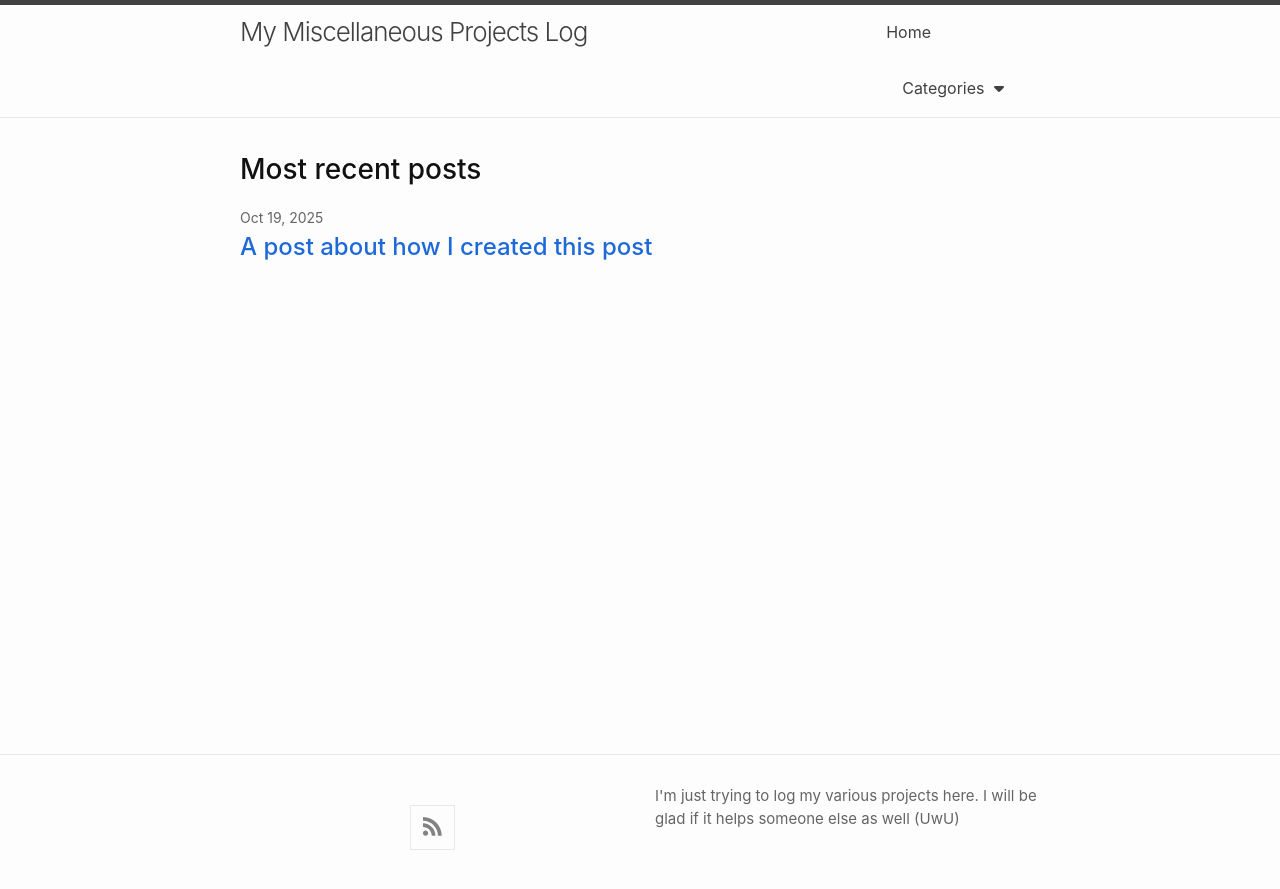
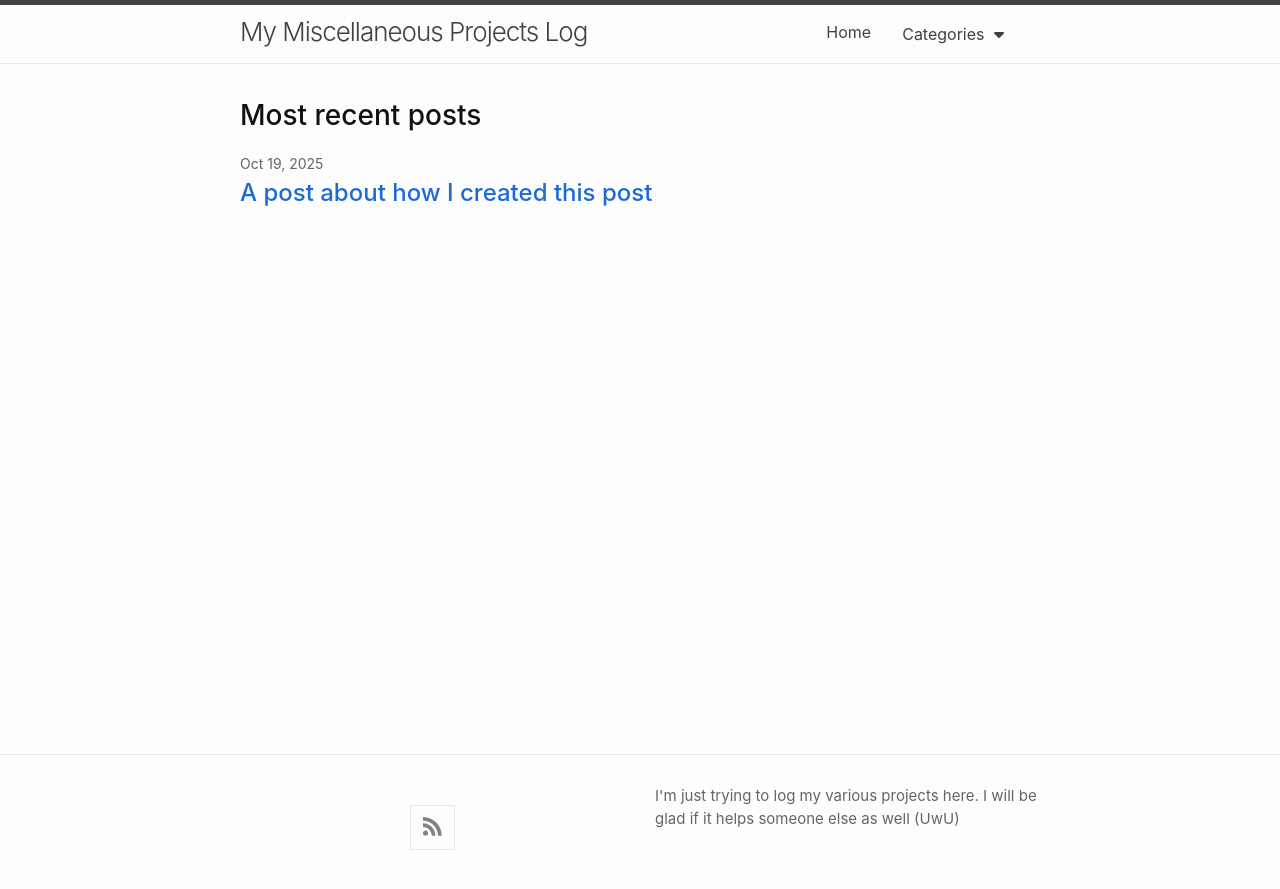
Before and after one commit to ris-iris/my-blog, a Jekyll site: the page built from index.md, in a window 1280 px wide. Shown: the top 889 px of the page. Built offline with Jekyll 4.4.1, drawn with Linux system fonts in a browser that asks for light colours; nearby versions of some CDN libraries; our own code applies the rules of GitHub Pages for plain Markdown files.

Commit message:
Add float and background color to dropdown styles

```diff
--- a/_sass/minima/custom-styles.scss
+++ b/_sass/minima/custom-styles.scss
@@ -8,6 +8,8 @@
     color: $text-color;
     line-height: $base-line-height;
     overflow: hidden;
+    float: right;
+    background-color: inherit;
   }
 
 /* Dropdown button */
```
